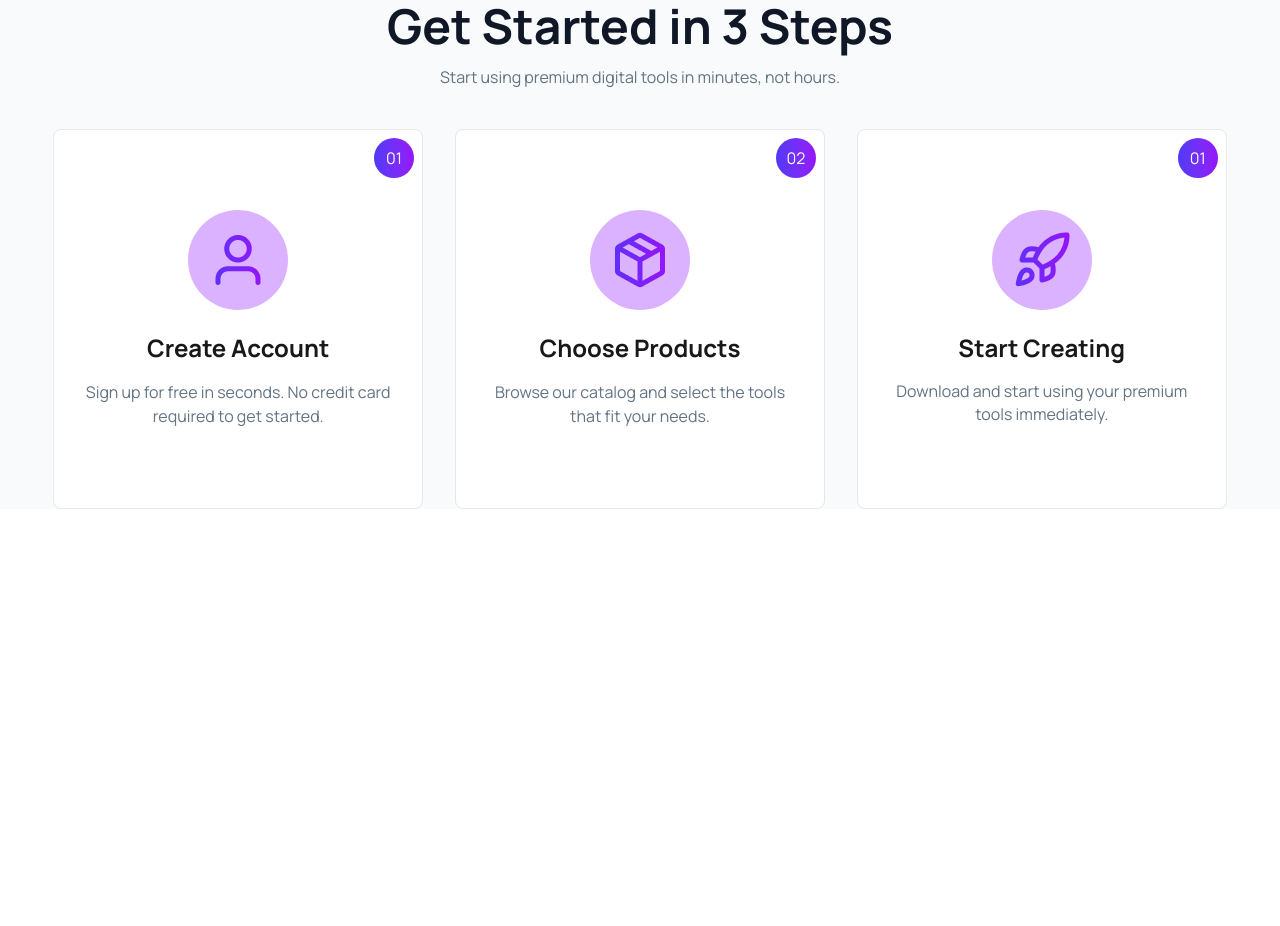
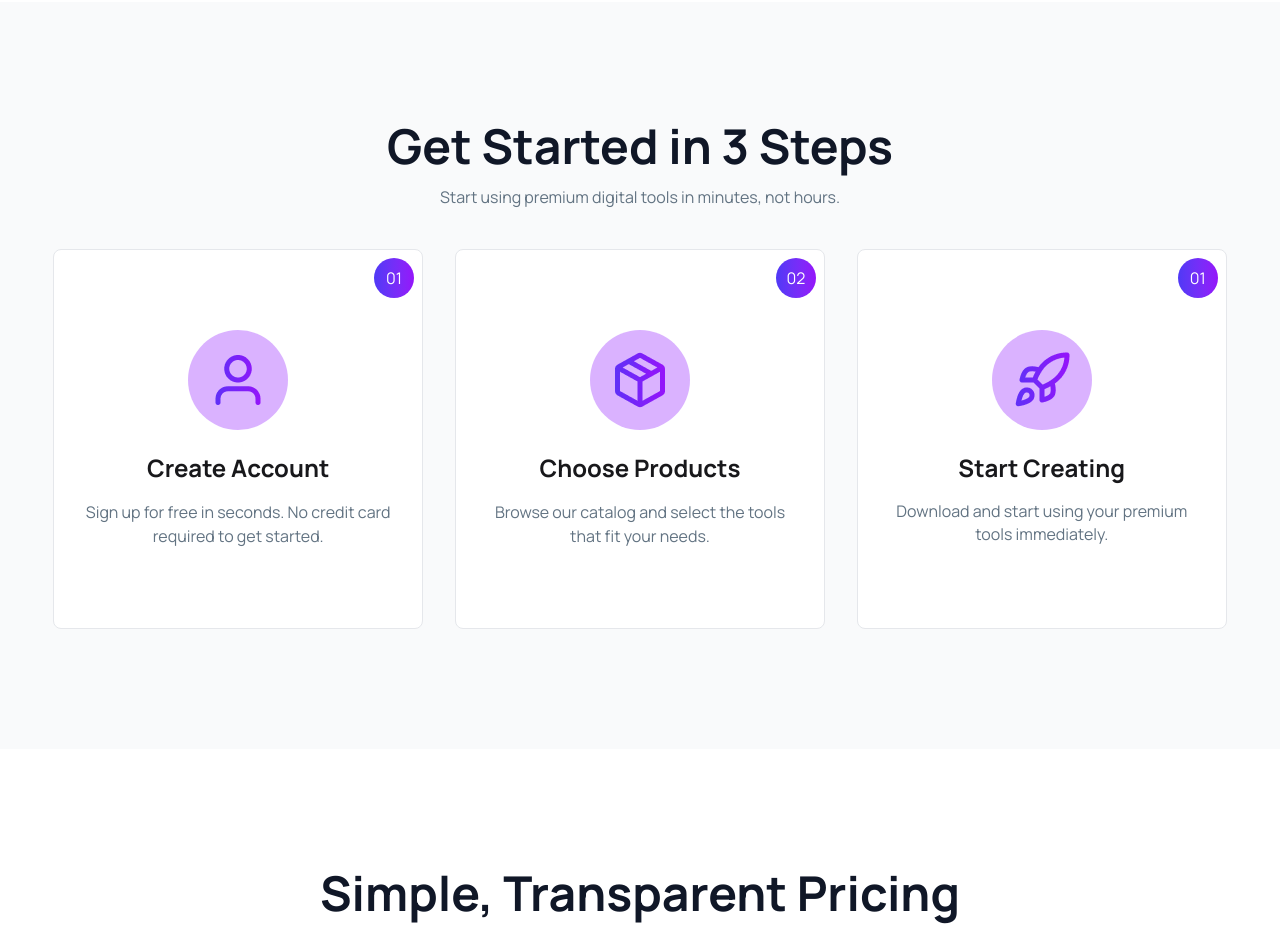
Before and after one commit to sabbirRashed/Digitools-Platform, a React (Vite) app: page / in a window 1280 px wide. Shown: the part 2960-3886 px from the top of the page. Before the commit the page ends 3589 px from the top, so only its background shows below. Built offline with nearby package versions, Linux system fonts and the light colour scheme.

Commit message:
added pricing card

```diff
--- /dev/null
+++ b/public/pricingData.json
@@ -0,0 +1,46 @@
+[
+    {
+        "name": "Starter",
+        "description": "Perfect for getting started",
+        "price": 0,
+        "period": "Month",
+        "features": [
+            " Access to 10 free tools",
+            "Basic templates",
+            "Community support",
+            "Increased storage",
+            "1 project per month"
+        ],
+        "btn" : "Get Started Free"
+    },
+    {
+        "name": "Pro",
+        "description": "Best for professionals",
+        "price": 29,
+        "period": "Month",
+        "features": [
+            "Access to all premium tools",
+            "Unlimited templates",
+            "Priority support",
+            "Unlimited projects",
+            "Cloud sync",
+            "Advanced analytics"
+        ],
+        "btn": "Start Pro Trial"
+    },
+    {
+        "name": "Enterprise",
+        "description": "For teams and businesses",
+        "price": 99,
+        "period": "Month",
+        "features": [
+            "Everything in Pro",
+            "Team collaboration",
+            "Custom integrations",
+            "Dedicated support",
+            "SLA guarantee",
+            "Custom branding"
+        ],
+        "btn": "Contact Sales"
+    }
+]
--- a/src/App.css
+++ b/src/App.css
@@ -5,5 +5,5 @@
 
 body{
   font-family: "Manrope", sans-serif;
-  background-color: #F9FAFB;
+  background-color: white;
 }
--- a/src/App.jsx
+++ b/src/App.jsx
@@ -7,15 +7,21 @@ import Navbar from './components/navbar/Navbar'
 import LoadingSpinner from './components/Ui/LoadingSpinner'
 import { ToastContainer } from 'react-toastify'
 import Step from './components/homepage/Step/Step'
+import Pricing from './components/homepage/Pricing/Pricing'
 
 
 const premiumToolsPromise = fetch('/premiumtools.json')
-  .then(res => res.json())
+  .then(res => res.json());
+
+const fetchPricng = fetch("/pricingData.json")
+  .then(res=> res.json());
+
 
 
 
 function App() {
   const [selectedTools, setSelectedTools] = useState([]);
+
 
   return (
     <>
@@ -31,6 +37,7 @@ function App() {
         </PremiumTools>
       </Suspense>
       <Step></Step>
+      <Pricing pricingPromise={fetchPricng}></Pricing>
 
 
       {/* react tostify container */}
--- /dev/null
+++ b/src/components/Ui/PricingCard.jsx
@@ -0,0 +1,46 @@
+import React, { } from 'react';
+import PricingFeature from './PricingFeature';
+
+const PricingCard = ({pricing}) => {
+
+    console.log(pricing)
+    return (
+        <div className={`card  border-gray-200 ${
+            pricing.name === "Pro"
+            ? "bg-linear-to-r from-[#4F39F6] to-[#9514FA] text-white"
+            : "bg-gray-50 border"
+        }`}>
+            <div className="card-body relative flex flex-col">
+                {
+                    pricing.name === "Pro"
+                    ?<span className="badge badge-xs badge-warning absolute -top-3 left-1/2 -translate-x-1/2 bg-amber-100 text-amber-600 border-none p-3 rounded-full font-semibold">Most Popular</span>
+                    : ""
+                }
+                <div className="">
+                    <h2 className="text-xl font-bold">{pricing.name}</h2>
+                    <p>{pricing.description}</p>
+                </div>
+
+                <div>
+                    <h2 className='text-3xl font-bold'>${pricing.price}<span className='text-sm font-medium'>/{pricing.period}</span></h2>
+                </div>
+                <ul className="mt-6 flex flex-col gap-2 text-xs flex-1">
+                    {
+                        <PricingFeature
+                        pricingName={pricing.name}
+                        features={pricing.features}></PricingFeature>
+                    }
+                </ul>
+                <div className="mt-6 bg-white rounded-full">
+                    <button className={`btn btn-block shadow-none rounded-full border-none ${
+                        pricing.name === "Pro"
+                        ? "bg-linear-to-r from-[#4F39F6] to-[#9514FA] bg-clip-text text-transparent"
+                        : "bg-linear-to-r from-[#4F39F6] to-[#9514FA] text-white text-[1rem] hover:from-[#6C5BFF] hover:to-[#B23CFF] rounded-full"
+                    }`}>{pricing.btn}</button>
+                </div>
+            </div>
+        </div>
+    );
+};
+
+export default PricingCard;
--- /dev/null
+++ b/src/components/Ui/PricingFeature.jsx
@@ -0,0 +1,24 @@
+import React from 'react';
+
+const PricingFeature = ({pricingName, features}) => {
+    return (
+        <>
+            {
+                features.map((feature, index) => {
+                    return <li
+                        key={index}
+                        className={`font-medium text-sm sm:text-[1rem] ${
+                            pricingName === "Pro"
+                            ? "text-white"
+                            : "text-[#627382]"
+                        }`}>
+                        <svg xmlns="http://www.w3.org/2000/svg" className="size-5 me-2 inline-block text-success" fill="none" viewBox="0 0 24 24" stroke="currentColor"><path strokeLinecap="round" strokeLinejoin="round" strokeWidth="2" d="M5 13l4 4L19 7" /></svg>
+                        <span>{feature}</span>
+                    </li>
+                })
+            }
+        </>
+    );
+};
+
+export default PricingFeature;
--- a/src/components/Ui/ToolCard.jsx
+++ b/src/components/Ui/ToolCard.jsx
@@ -20,7 +20,7 @@ const ToolCard = ({ tool, selectedTools, setSelectedTools, price, setPrice }) =>
 
     return (
         <div
-            className="card bg-base-100 shadow border border-[#F2F2F2] p-6 space-y-3 md:space-y-6">
+            className="card bg-base-100 shadow border border-gray-200 p-6 space-y-3 md:space-y-6">
 
             <div className={`rounded-full absolute top-2 right-2
                             ${tool.tagType === "popular"
--- /dev/null
+++ b/src/components/homepage/Pricing/Pricing.jsx
@@ -0,0 +1,24 @@
+import React, { use } from 'react';
+import PricingCard from '../../Ui/PricingCard';
+
+const Pricing = ({pricingPromise}) => {
+    const pricingData = use(pricingPromise);
+
+    return (
+        <div className='w-11/12 max-w-300 mx-auto space-y-4 my-20 md:my-30'>
+            <h2 className='text-3xl md:text-5xl font-bold text-[#101727] text-center'>Simple, Transparent Pricing</h2>
+            <p className='text-[#627382] text-sm md:text-[1rem] max-w-140 mx-auto text-center'>Choose the plan that fits your needs. Upgrade or downgrade anytime.</p>
+
+            {/* step cards */}
+            <div className='grid grid-cols-1 md:grid-cols-2 lg:grid-cols-3 gap-8 mt-10'>
+                {
+                    pricingData.map((pricing, index) =>{
+                        return <PricingCard key={index} pricing={pricing}></PricingCard>
+                    })
+                }
+            </div>
+        </div>
+    );
+};
+
+export default Pricing;
--- a/src/components/homepage/Step/Step.jsx
+++ b/src/components/homepage/Step/Step.jsx
@@ -5,7 +5,8 @@ import StartCard from '../../Ui/StartCard';
 
 const Step = () => {
     return (
-        <div className='w-11/12 max-w-300 mx-auto text-center space-y-4 my-20 md:my-30'>
+        <div className='bg-gray-50 py-20 md:py-30'>
+            <div className='w-11/12 max-w-300 mx-auto text-center space-y-4'>
                 <h2 className='text-3xl md:text-5xl font-bold text-[#101727]'>Get Started in 3 Steps</h2>
                 <p className='text-[#627382] text-sm md:text-[1rem] max-w-140 mx-auto'>Start using premium digital tools in minutes, not hours.</p>
 
@@ -16,6 +17,7 @@ const Step = () => {
                     <StartCard></StartCard>
                 </div>
             </div>
+        </div>
     );
 };
 
```
Lines whose indentation alone changed are shown as unchanged.
